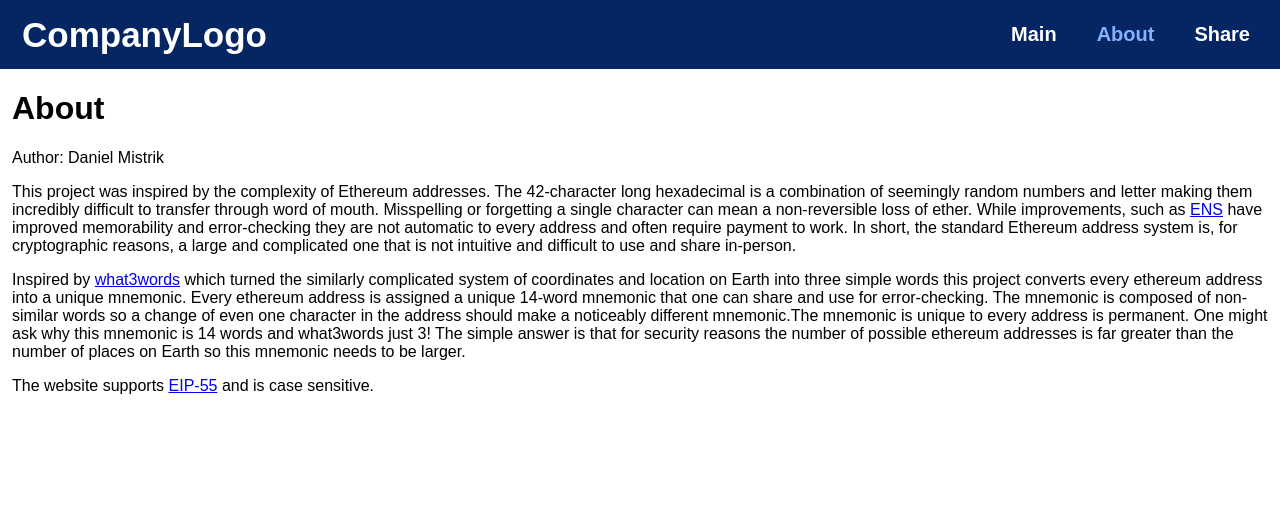
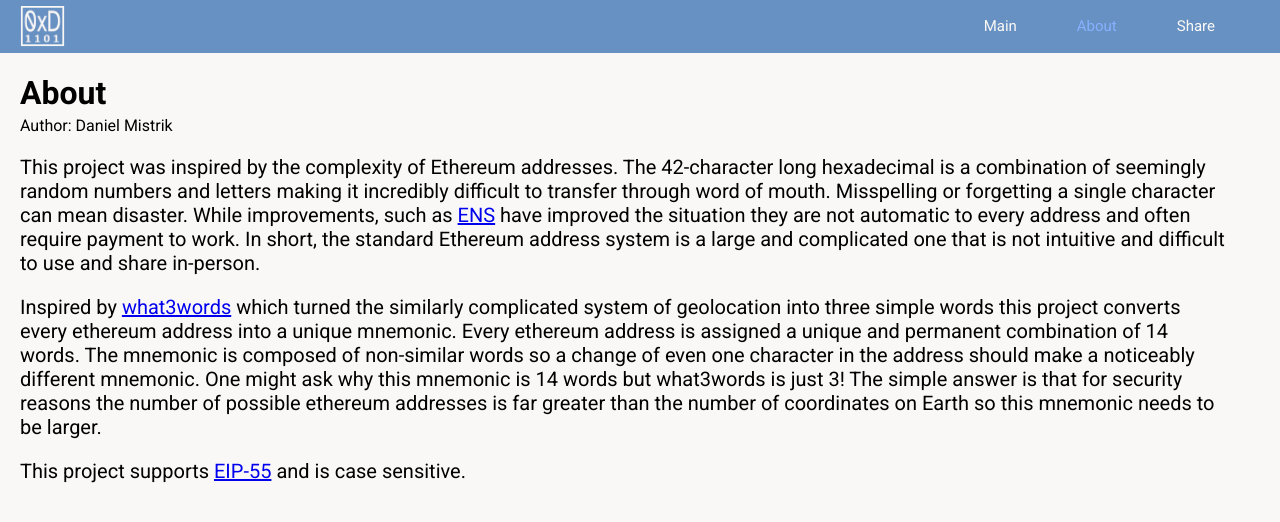
Before and after one commit to DanielMistrik/Ethereum-Address-Mnemonic, a Django app: page /MnemonicGen/about/ in a window 1280 px wide. Shown: the top 522 px of the page. Run offline with Django 3.2, Linux system fonts and the light colour scheme.

Commit message:
First Graphics included and the header is near complete.

```diff
--- a/ethMnemonic/MnemGen/static/header.css
+++ b/ethMnemonic/MnemGen/static/header.css
@@ -1,39 +1,33 @@
+@import url('https://fonts.googleapis.com/css2?family=Atkinson+Hyperlegible:ital,wght@0,400;0,700;1,400;1,700&family=Roboto:ital,wght@0,100;0,300;0,400;0,500;0,700;0,900;1,100;1,300;1,400;1,500;1,700;1,900&display=swap');
 body {
   margin:0px;
-  font-family: Arial;
+  font-family: 'Roboto', sans-serif;
+  background-color: #FAF8F6;
 }
 
 .header {
   overflow: hidden;
-  background-color: #052663;
-  padding: 10px 10px;
+  background-color: #6891C3;
+  padding: 5px;
+  vertical-align: top;
 }
-
 .header a {
   float: left;
-  color: white;
+  color: #FAF8F6;
   text-align: center;
-  padding: 12px;
-  padding-left: 20px;
-  padding-right: 20px;
+  padding-left: 0px;
+  padding-right: 60px;
   text-decoration: none;
-  font-size: 20px;
-  line-height: 25px;
-  font-weight: bold;
+  font-size: 15px;
+  line-height: 43px;
+  font-weight: 400;
 }
-
-.header-logo {
-  float: left;
-  color: white;
-  text-align: center;
-  padding: 12px;
-  padding-right: 20px;
-  line-height: 25px;
-  border-radius: 4px;
-  font-size: 35px;
-  font-weight: bold;
+.logo{
+  width: 45px;
+  height: auto;
+  padding-left: 15px;
+  vertical-align: top;
 }
-
 
 .header-right {
   float: right;
@@ -41,14 +35,9 @@ body {
 .header a.active {
   color: #85b0ff;
 }
-.header a.popuptext {
-  font-size: 15px;
-  padding-right: 5px;
-  color:red;
-}
 
 .text {
-  padding-left: 12px;
+  padding-left: 20px;
 }
 
 @media screen and (max-width: 530px) {
--- a/ethMnemonic/MnemGen/templates/MnemGen/about.html
+++ b/ethMnemonic/MnemGen/templates/MnemGen/about.html
@@ -5,10 +5,11 @@
     <title>Title</title>
     {% load static %}
     <link rel="stylesheet" type="text/css" href="{% static 'header.css' %}">
+    <link rel="shortcut icon" type="image/jpg" href="{% static 'fixedlogoSmall.jpg' %}"/>
 </head>
 <body>
 <div class="header">
-  <div class="header-logo">CompanyLogo</div>
+    <img class = "logo" src="{% static 'fixedlogoSmall.jpg' %}" alt="My image">
   <div class="header-right">
 <a href="{% url 'index' %}">Main</a>
 <a class="active" href="{% url 'about' %}">About</a>
@@ -16,24 +17,26 @@
   </div>
 </div>
 <div class="text">
-<h1>About</h1>
-<p>Author: Daniel Mistrik</p>
+    <h1 style="margin-bottom: 0.1em;">About</h1>
+    <div>Author: Daniel Mistrik</div>
+    <div style="text-align: left; padding-right: 50px; font-size: 20px;">
+
 <p>This project was inspired by the complexity of Ethereum addresses. The 42-character long hexadecimal is a combination
-    of seemingly random numbers and letter making them incredibly difficult to transfer through word of mouth.
-    Misspelling or forgetting a single character can mean a non-reversible loss of ether. While improvements,
-    such as <a href="https://ens.domains/">ENS</a> have improved memorability and error-checking they are not
-    automatic to every address and often require payment to work. In short, the standard Ethereum address system is,
-    for cryptographic reasons, a large and complicated one that is not intuitive and difficult to use and share
-    in-person.</p>
-<p>Inspired by <a href="https://what3words.com/">what3words</a> which turned the similarly complicated system of coordinates
-    and location on Earth into three simple words this project converts every ethereum address into a unique mnemonic.
-    Every ethereum address is assigned a unique 14-word mnemonic that one can share and use for error-checking. The
+    of seemingly random numbers and letters making it incredibly difficult to transfer through word of mouth.
+    Misspelling or forgetting a single character can mean disaster. While improvements,
+    such as <a href="https://ens.domains/">ENS</a> have improved the situation they are not
+    automatic to every address and often require payment to work. In short, the standard Ethereum address system is
+    a large and complicated one that is not intuitive and difficult to use and share in-person.</p>
+<p>Inspired by <a href="https://what3words.com/">what3words</a> which turned the similarly complicated system of geolocation
+    into three simple words this project converts every ethereum address into a unique mnemonic.
+    Every ethereum address is assigned a unique and permanent combination of 14 words. The
     mnemonic is composed of non-similar words so a change of even one character in the address should make a noticeably
-    different mnemonic.The mnemonic is unique to every address is permanent.  One might ask why this mnemonic is 14 words
-    and what3words just 3! The simple answer is that for security reasons the number of possible ethereum addresses is
-    far greater than the number of places on Earth so this mnemonic needs to be larger. </p>
-<p>The website supports <a href="https://medium.com/exodus-movement/eip55-why-its-important-what-is-this-
+    different mnemonic. One might ask why this mnemonic is 14 words
+    but what3words is just 3! The simple answer is that for security reasons the number of possible ethereum addresses is
+    far greater than the number of coordinates on Earth so this mnemonic needs to be larger. </p>
+<p>This project supports <a href="https://medium.com/exodus-movement/eip55-why-its-important-what-is-this-
 and-why-am-i-talking-about-it-now-ac9254f43bb6">EIP-55</a> and is case sensitive.</p>
+        </div>
 </div>
 </body>
 </html>
--- a/ethMnemonic/MnemGen/templates/MnemGen/index.html
+++ b/ethMnemonic/MnemGen/templates/MnemGen/index.html
@@ -5,10 +5,11 @@
     <title>Title</title>
     {% load static %}
     <link rel="stylesheet" type="text/css" href="{% static 'header.css' %}">
+    <link rel="shortcut icon" type="image/jpg" href="{% static 'fixedlogoSmall.jpg' %}"/>
 </head>
 <body>
 <div class="header">
-  <div class="header-logo">CompanyLogo</div>
+  <img class = "logo" src="{% static 'fixedlogoSmall.jpg' %}" alt="My image">
   <div class="header-right">
     <a class = "active" href="{% url 'index' %}">Main</a>
     <a href="{% url 'about' %}">About</a>
--- a/ethMnemonic/MnemGen/templates/MnemGen/share.html
+++ b/ethMnemonic/MnemGen/templates/MnemGen/share.html
@@ -5,10 +5,11 @@
     <title>Title</title>
     {% load static %}
     <link rel="stylesheet" type="text/css" href="{% static 'header.css' %}">
+    <link rel="shortcut icon" type="image/jpg" href="{% static 'fixedlogoSmall.jpg' %}"/>
 </head>
 <body>
 <div class="header">
-  <div class="header-logo">CompanyLogo</div>
+  <img class = "logo" src="{% static 'fixedlogoSmall.jpg' %}" alt="My image">
   <div class="header-right">
     <a href="{% url 'index' %}">Main</a>
     <a href="{% url 'about' %}">About</a>
```
Also changed, not shown: ethMnemonic/MnemGen/static/LogoSmall.png (added), ethMnemonic/MnemGen/static/blackwhitelogo.jpg (added), ethMnemonic/MnemGen/static/fixedlogoSmall.jpg (added).
